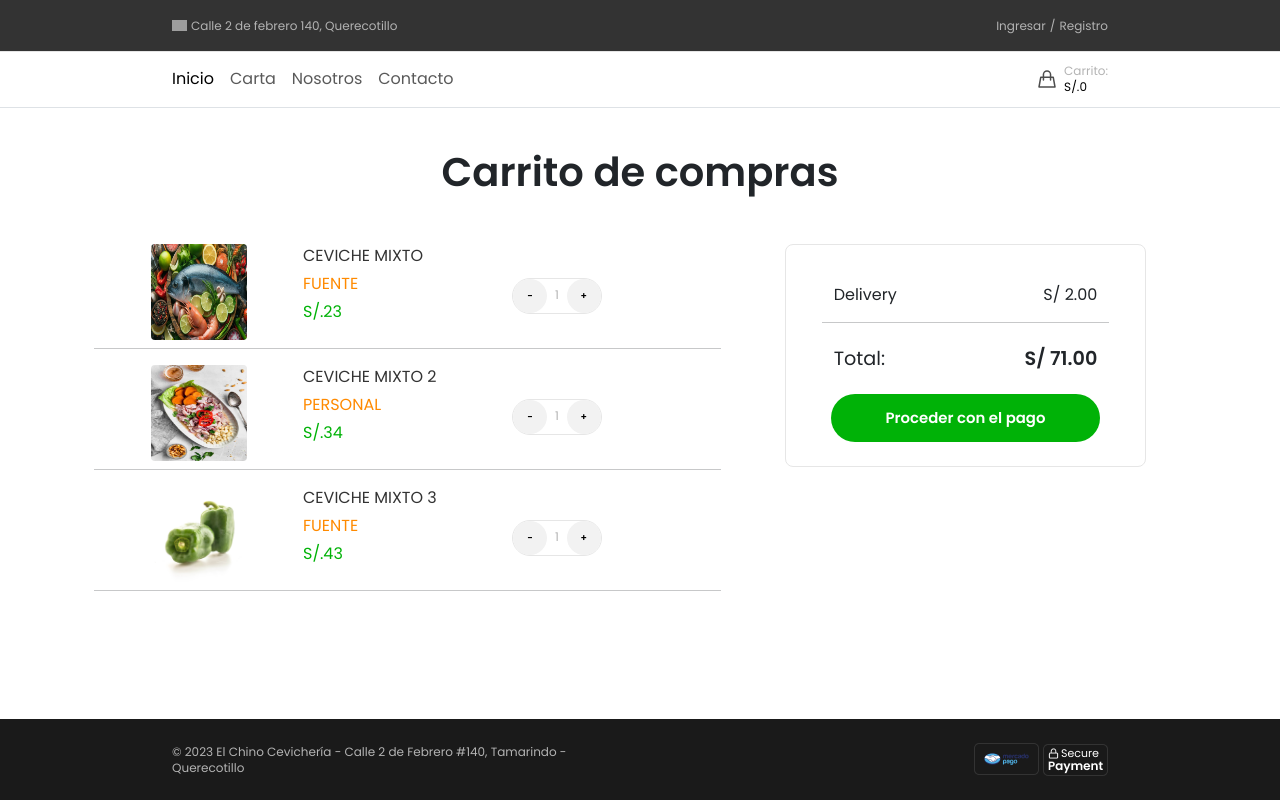
After one commit to Jmendozase6/el_chino_cevicheria_php, a PHP site: page /checkout/presentation/views/cart_new/cart_new_view.php in a window 1280 px wide. The commit adds this page. Run offline with PHP 8.4, Linux system fonts and the light colour scheme; data comes from the database, SQL or seed files in the repository; data that the repository does not hold is empty; grey boxes are pictures that could not be loaded.

Commit message:
add: cart client module

```diff
--- /dev/null
+++ b/presentation/styles/cart_new_style.css
@@ -0,0 +1,134 @@
+body {
+    display: flex;
+    flex-direction: column;
+    min-height: 100vh;
+}
+
+.wrapper-cart {
+    padding: 1.5rem 1rem;
+}
+
+.img-product {
+    width: 6rem;
+    height: 6rem;
+}
+
+.name-product {
+    color: var(--gray-8, #333);
+    font-size: .8rem;
+    font-style: normal;
+    font-weight: 400;
+    line-height: 150%;
+}
+
+.name-type {
+    color: #FF8A00;
+    font-size: .8rem;
+    font-style: normal;
+    font-weight: 400;
+    line-height: 150%;
+}
+
+.name-price {
+    color: #00B207;
+    font-size: .8rem;
+    font-style: normal;
+    font-weight: 400;
+    line-height: 150%;
+}
+
+.content-btn {
+    border-radius: 170px;
+    border: 1px solid var(--gray-1, #E6E6E6);
+    background: #FFF;
+}
+
+.btn-sm {
+    width: 34px;
+    height: 34px;
+    border-radius: 170px;
+    background: var(--gray-05, #F2F2F2);
+}
+
+.wrapper-payment-card {
+    padding: 1.5rem 1rem;
+}
+
+.text-card {
+    font-size: 1rem;
+    font-weight: 400;
+    line-height: 130%;
+}
+
+.text-card-t {
+    font-size: 1.2rem;
+    line-height: 120%;
+}
+
+.text-card-t-modified {
+    font-weight: 600;
+}
+
+.payment-card {
+    border-radius: 8px;
+    border: 1px solid var(--gray-1, #E6E6E6);
+    background: #FFF;
+    margin-top: auto;
+}
+
+.payment-card .btn {
+    font-size: 1rem;
+    font-weight: 600;
+    width: 80%;
+    height: 3rem;
+}
+
+@media screen and (max-width: 370px) {
+    .cart-title {
+        font-size: 1.5rem;
+    }
+
+    .img-product {
+        width: 5rem;
+        height: 5rem;
+    }
+}
+
+@media screen and (min-width: 992px) {
+    .wrapper-cart, .wrapper-payment-card {
+        display: none;
+    }
+
+    .wrapper-cart-desktop {
+        padding: 1.5rem 1rem;
+    }
+
+    .wrapper-payment-card-desktop {
+        padding: 1.5rem 1rem;
+    }
+
+    .name-product {
+        font-size: 1rem;
+    }
+
+    .name-type {
+        font-size: 1rem;
+    }
+
+    .name-price {
+        font-size: 1rem;
+    }
+
+    .payment-card {
+        width: 82%;
+    }
+
+    .text-card-t-modified {
+        font-weight: 600;
+    }
+
+    .payment-card .btn {
+        font-size: .93rem;
+    }
+
+}
--- /dev/null
+++ b/presentation/views/cart_new/cart_new_view.php
@@ -0,0 +1,144 @@
+<?php
+include '../landing/base_landing_view.php';
+$products = [
+  [
+    'name' => 'CEVICHE MIXTO',
+    'description' => 'FUENTE',
+    'price' => '23',
+    'image' => '../../resources/images/about_us_02.png',
+  ],
+  [
+    'name' => 'CEVICHE MIXTO 2',
+    'description' => 'PERSONAL',
+    'price' => '34',
+    'image' => '../../resources/images/bg-test.jpg',
+  ],
+  [
+    'name' => 'CEVICHE MIXTO 3',
+    'description' => 'FUENTE',
+    'price' => '43',
+    'image' => '../../resources/images/image_product.png',
+  ],
+];
+
+
+//mobile
+function displayProducts($products): string
+{
+  $content = '';
+  foreach ($products as $product) {
+    $content .= '
+     <div class="col-4 d-flex justify-content-center align-content-center ">
+                <img class="mb-2 rounded-1 img-product" src="' . $product['image'] . '" alt="Producto">
+     </div>
+            <div class="col-4 d-flex flex-column justify-content-start p-0">
+               <h6 class="name-product">' . $product['name'] . '</h6>
+                <h6 class="name-type">' . $product['description'] . '</h6>
+                <h6 class="name-price">S/.' . $product['price'] . '</h6>
+            </div>
+            <div class="col-4 p-0 d-flex align-items-center">
+                <div class="content-btn d-flex">
+                    <button class="btn text-black btn-sm p-1">-</button>
+                    <p class="m-0 p-2">1</p>
+                    <button class="btn text-black btn-sm p-1">+</button>
+                </div>
+            </div>
+            <hr>
+    ';
+  }
+  return $content;
+}
+
+//desktop
+function displayProductsD($products): string
+{
+  $content = '';
+  foreach ($products as $product) {
+    $content .= '
+     <div class="col-4 d-flex justify-content-center align-content-center">
+                <img class="mb-2 rounded-1 img-product" src="' . $product['image'] . '" alt="Producto">
+     </div>
+            <div class="col-4 d-flex flex-column justify-content-start gap-1 p-0">
+               <h6 class="name-product">' . $product['name'] . '</h6>
+                <h6 class="name-type">' . $product['description'] . '</h6>
+                <h6 class="name-price">S/.' . $product['price'] . '</h6>
+            </div>
+            <div class="col-4 p-0 d-flex align-items-center">
+                <div class="content-btn d-flex">
+                    <button class="btn text-black btn-sm p-1">-</button>
+                    <p class="m-0 p-2">1</p>
+                    <button class="btn text-black btn-sm p-1">+</button>
+                </div>
+            </div>
+            <hr>
+    ';
+  }
+  return $content;
+}
+
+
+$content = '
+<!--mobile-->
+<div class="wrapper-cart">
+    <div class="container">
+        <div class="row">
+            <h1 class="pt-3 pb-5 text-center fw-bold cart-title">Carrito de compras</h1>
+            ' . displayProducts($products) . '
+        </div>
+    </div>
+</div>
+<div class="wrapper-payment-card">
+    <div class="container payment-card">
+        <div class="row p-4">
+            <div class="col d-flex justify-content-between py-3">
+                <h6 class="text-card">Delivery</h6>
+                <h6 class="text-card">S/ 2.00</h6>
+            </div>
+            <hr class="p-1">
+            <div class="col d-flex justify-content-between">
+                <h5 class="text-card-t">Total</h5>
+                <h5 class="text-card-t text-card-t-modified">S/ 71.00</h5>
+            </div>
+        </div>
+        <div class="pb-4 d-flex justify-content-center">
+            <button class="btn">Proceder con el pago</button>
+        </div>
+    </div>
+</div>
+<!--desktop-->
+<div class="wrapper-cart-desktop">
+    <h1 class="pt-3 pb-5 text-center fw-bold">Carrito de compras</h1>
+    <div class="container">
+        <div class="row">
+            <div class="col-lg-7">
+                <div class="row">
+                    ' . displayProductsD($products) . '
+                </div>
+            </div>
+            <div class="col-lg-5">
+                <div class="container payment-card">
+                    <div class="row p-4">
+                        <div class="col d-flex justify-content-between py-3">
+                            <h6 class="text-card">Delivery</h6>
+                            <h6 class="text-card">S/ 2.00</h6>
+
+                        </div>
+                        <hr class="p-1">
+                        <div class="col d-flex justify-content-between">
+                            <h5 class="text-card-t">Total:</h5>
+                            <h5 class="text-card-t text-card-t-modified">S/ 71.00</h5>
+                        </div>
+                    </div>
+                    <div class=" pb-4 d-flex justify-content-center">
+                        <button class="btn">Proceder con el pago</button>
+                    </div>
+                </div>
+            </div>
+        </div>
+    </div>
+</div>
+
+';
+displayBaseWeb($content);
+
+?>
--- a/presentation/views/landing/base_landing_view.php
+++ b/presentation/views/landing/base_landing_view.php
@@ -3,15 +3,15 @@
 require_once '../../../data_access_objects/CartDAO.php';
 
 if (!isset($_SESSION)) {
-    session_start();
+  session_start();
 }
 
 $cartDao = new CartDAO();
 $cartTotal = $cartDao->getTotalFromCart(session_id());
 function displayBaseWeb($content): void
 {
-    global $cartTotal;
-    echo '<!doctype html>
+  global $cartTotal;
+  echo '<!doctype html>
 <html lang="es">
 <head>
     <meta charset="UTF-8">
@@ -23,6 +23,7 @@ function displayBaseWeb($content): void
     <link rel="stylesheet" href="../../styles/base_lading_style.css">
     <link rel="stylesheet" href="../../styles/about_us_style.css">
     <link rel="stylesheet" href="../../styles/contact_us_style.css">
+    <link rel="stylesheet" href="../../styles/cart_new_style.css">
 </head>
 <body>
 <header>
```
Also changed, not shown: presentation/views/contact_us/contact_us_view.php (+0 -20 lines), presentation/resources/images/image_product.png (added), presentation/styles/initial_client_style.css (added), presentation/views/initial_client/initial_client_view.php (added).
